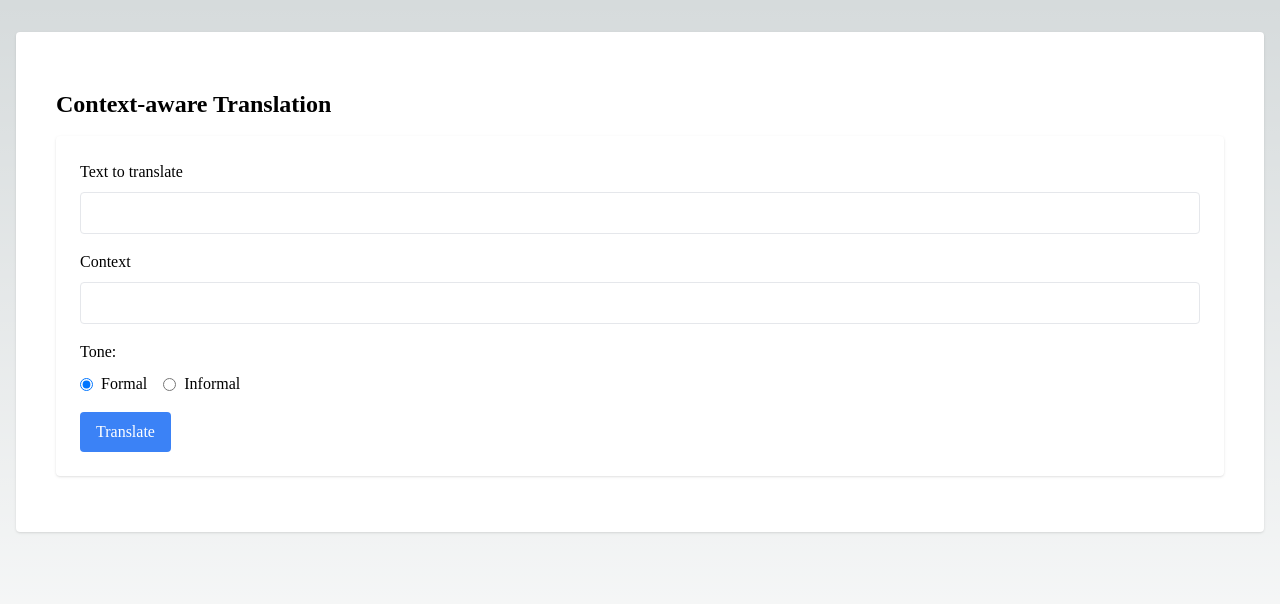
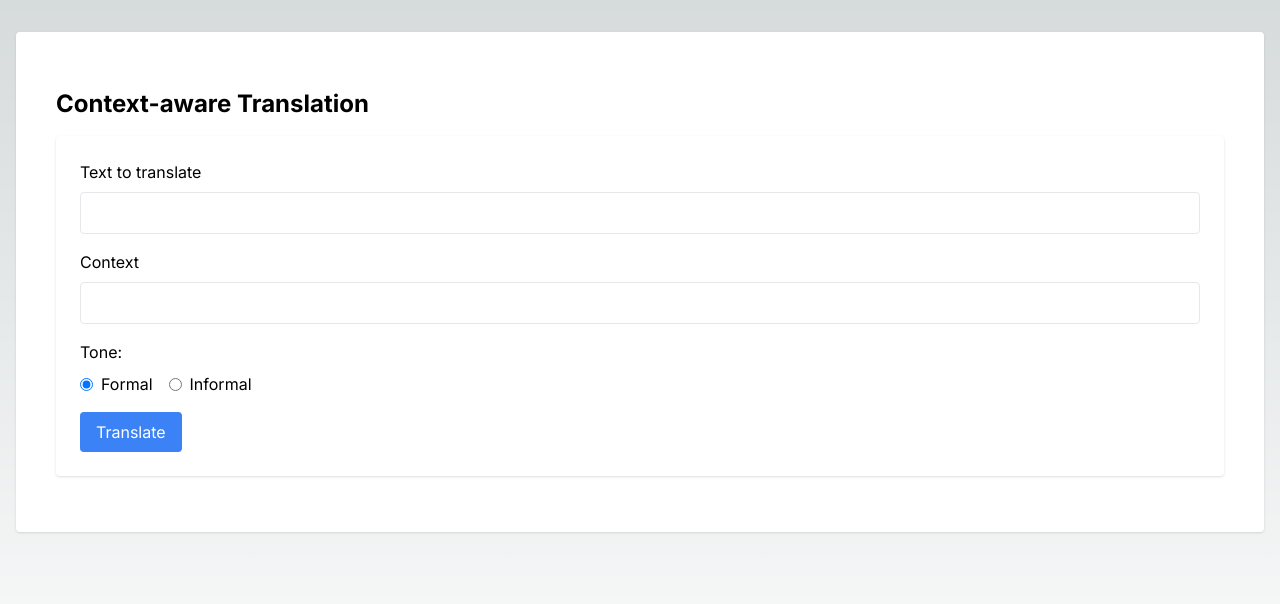
Before and after one commit to avosalmon/contextuary, a Next.js app: page /translate in a window 1280 px wide. Shown: the top 604 px of the page. Built offline with nearby package versions, Linux system fonts and the light colour scheme.

Commit message:
specify inter class name

```diff
--- a/components/layout.tsx
+++ b/components/layout.tsx
@@ -9,7 +9,9 @@
 
 export default function Layout({ children }: PropsWithChildren<{}>) {
   return (
-    <div className={`flex h-screen flex-col ${inter.variable}`}>
+    <div
+      className={`flex h-screen flex-col ${inter.variable} ${inter.className}`}
+    >
       <div className="container mx-auto px-4 py-8">
         <div className="rounded bg-white p-6 shadow">{children}</div>
       </div>
```
